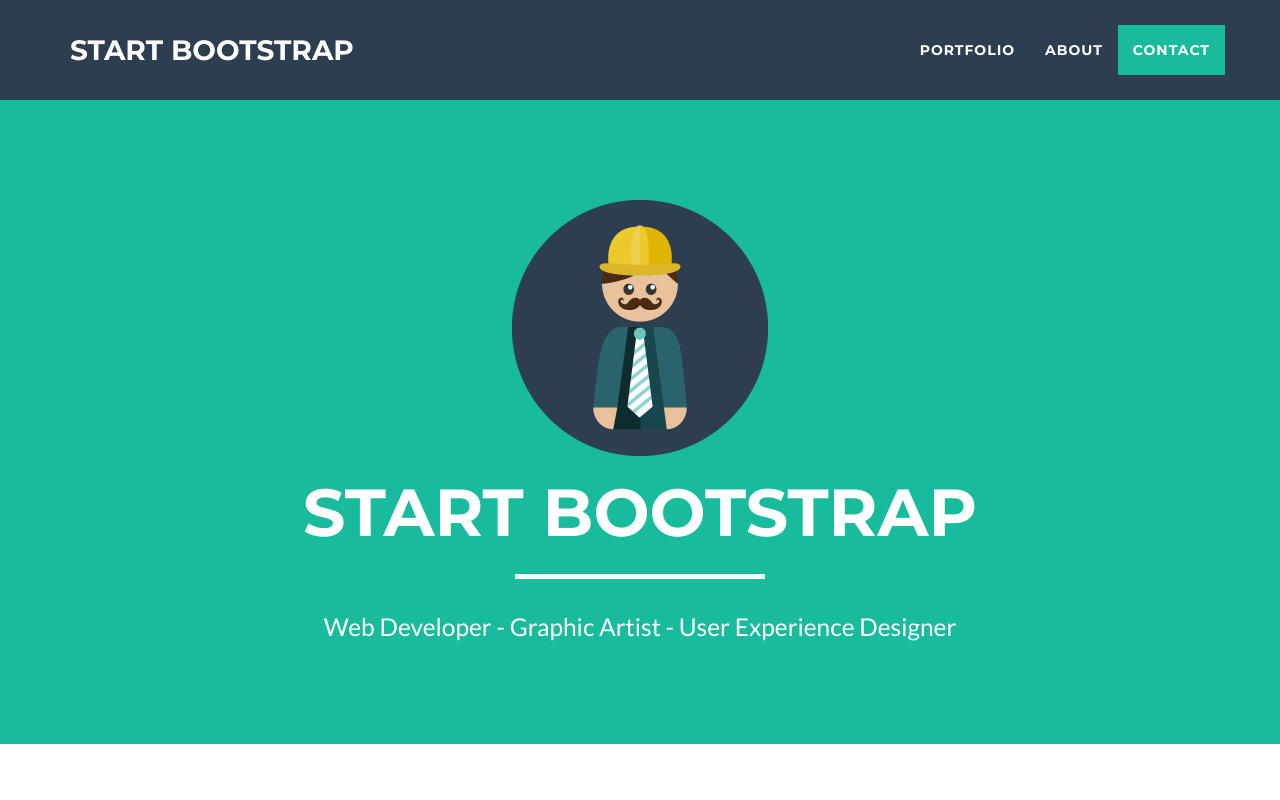
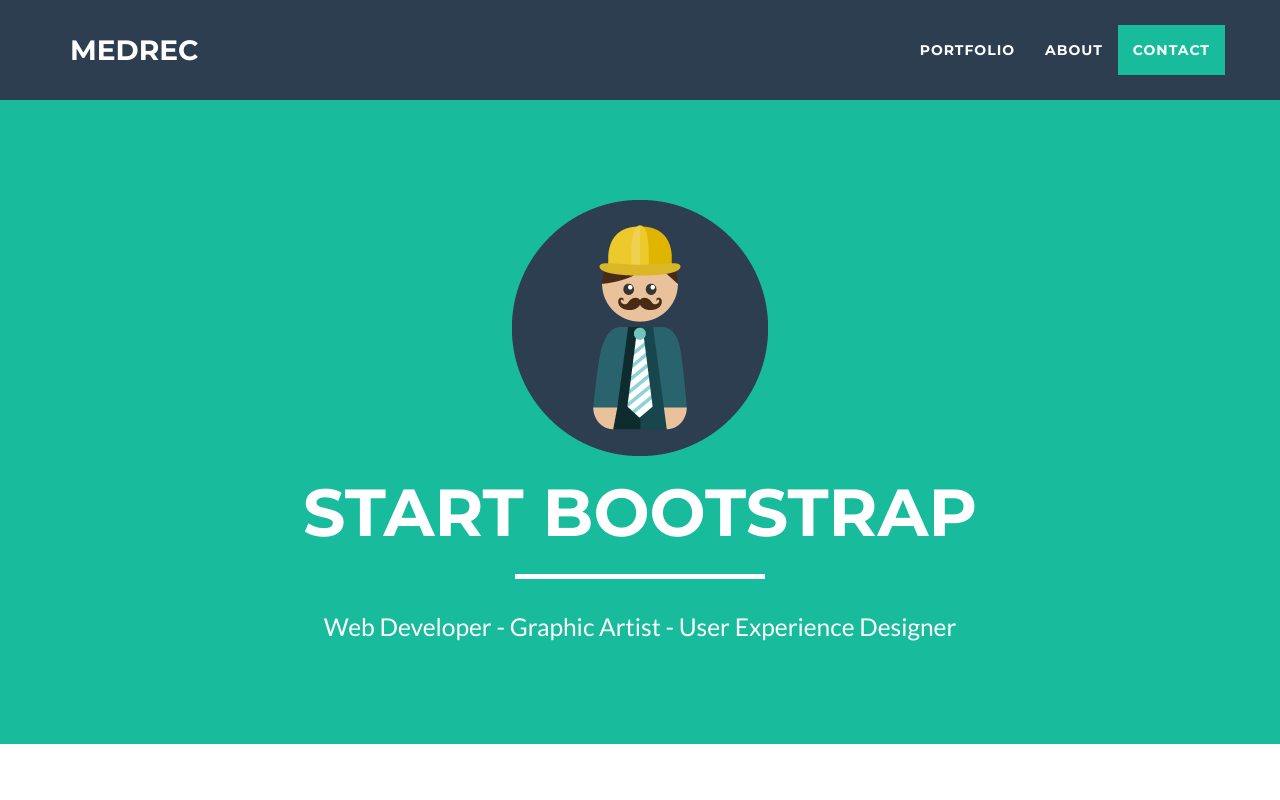
Before and after one commit to vijaykumaryenne/medrecwebsite, a website: page index.html in a window 1280 px wide. Shown: the top 800 px of the page. Drawn offline with nearby package versions, Linux system fonts and the light colour scheme.

Commit message:
index html changes

```diff
--- a/index.html
+++ b/index.html
@@ -42,7 +42,7 @@
                 <button type="button" class="navbar-toggle" data-toggle="collapse" data-target="#bs-example-navbar-collapse-1">
                     <span class="sr-only">Toggle navigation</span> Menu <i class="fa fa-bars"></i>
                 </button>
-                <a class="navbar-brand" href="#page-top">Start Bootstrap</a>
+                <a class="navbar-brand" href="#page-top">Medrec</a>
             </div>
 
             <!-- Collect the nav links, forms, and other content for toggling -->
```
